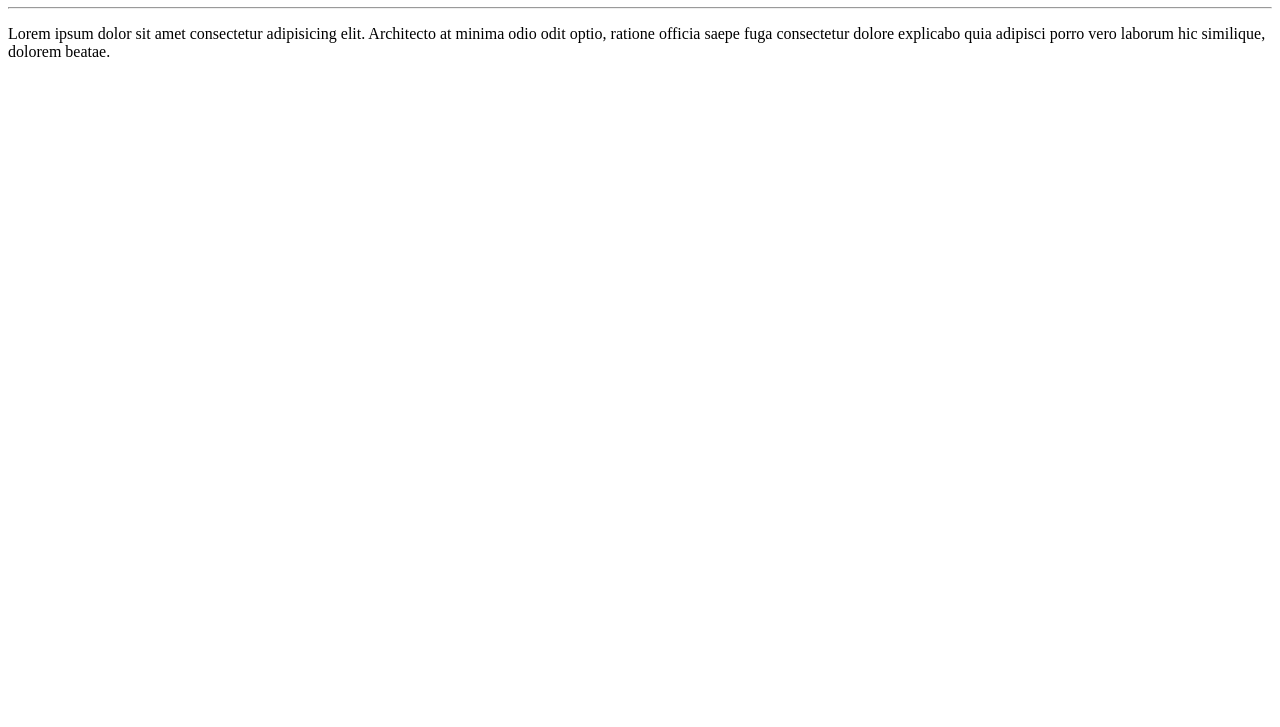
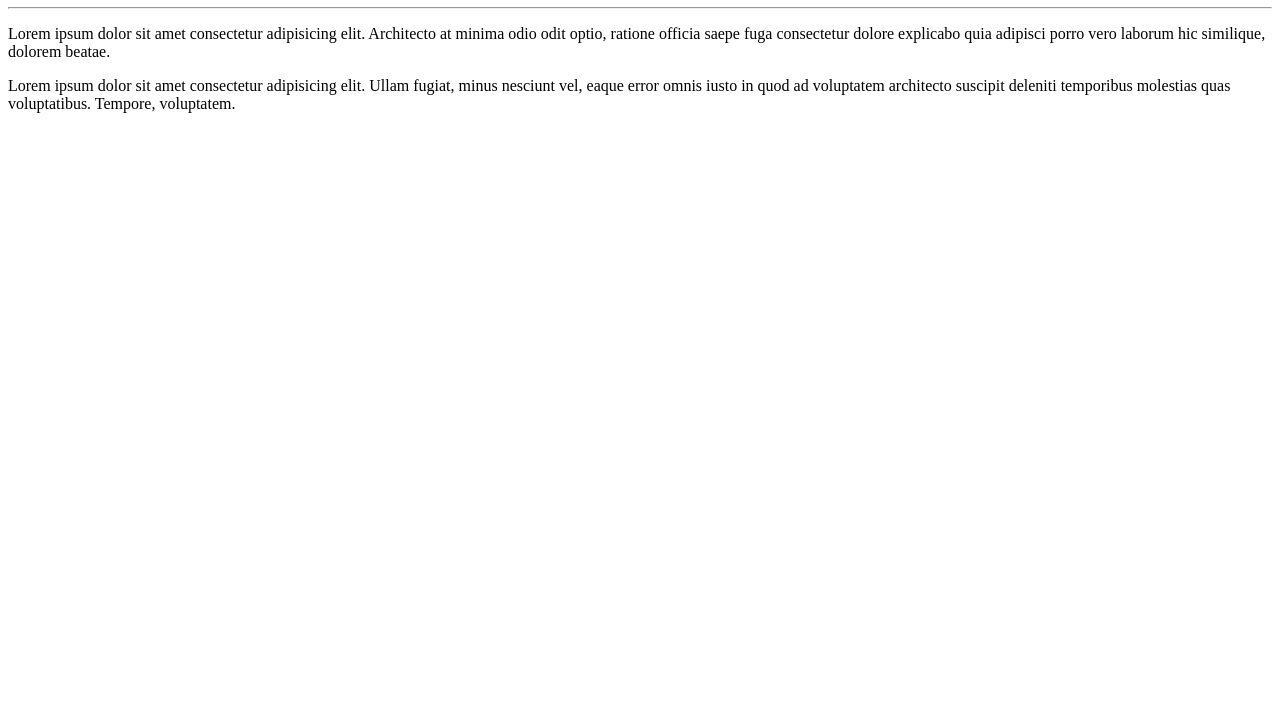
Before and after one commit to AelingtonM/Ola_Mundo, a plain HTML site: page Site-exemplo/index.html in a window 1280 px wide. Shown: the part 73-800 px from the top of the page. Drawn offline with Linux system fonts and the light colour scheme.

Commit message:
Adicionei um paragrafo

```diff
--- a/Site-exemplo/index.html
+++ b/Site-exemplo/index.html
@@ -9,5 +9,6 @@
    <h1>Olá, mundo</h1>
    <hr>
    <p>Lorem ipsum dolor sit amet consectetur adipisicing elit. Architecto at minima odio odit optio, ratione officia saepe fuga consectetur dolore explicabo quia adipisci porro vero laborum hic similique, dolorem beatae.</p>
+   <p>Lorem ipsum dolor sit amet consectetur adipisicing elit. Ullam fugiat, minus nesciunt vel, eaque error omnis iusto in quod ad voluptatem architecto suscipit deleniti temporibus molestias quas voluptatibus. Tempore, voluptatem.</p>
 </body>
 </html>
```
